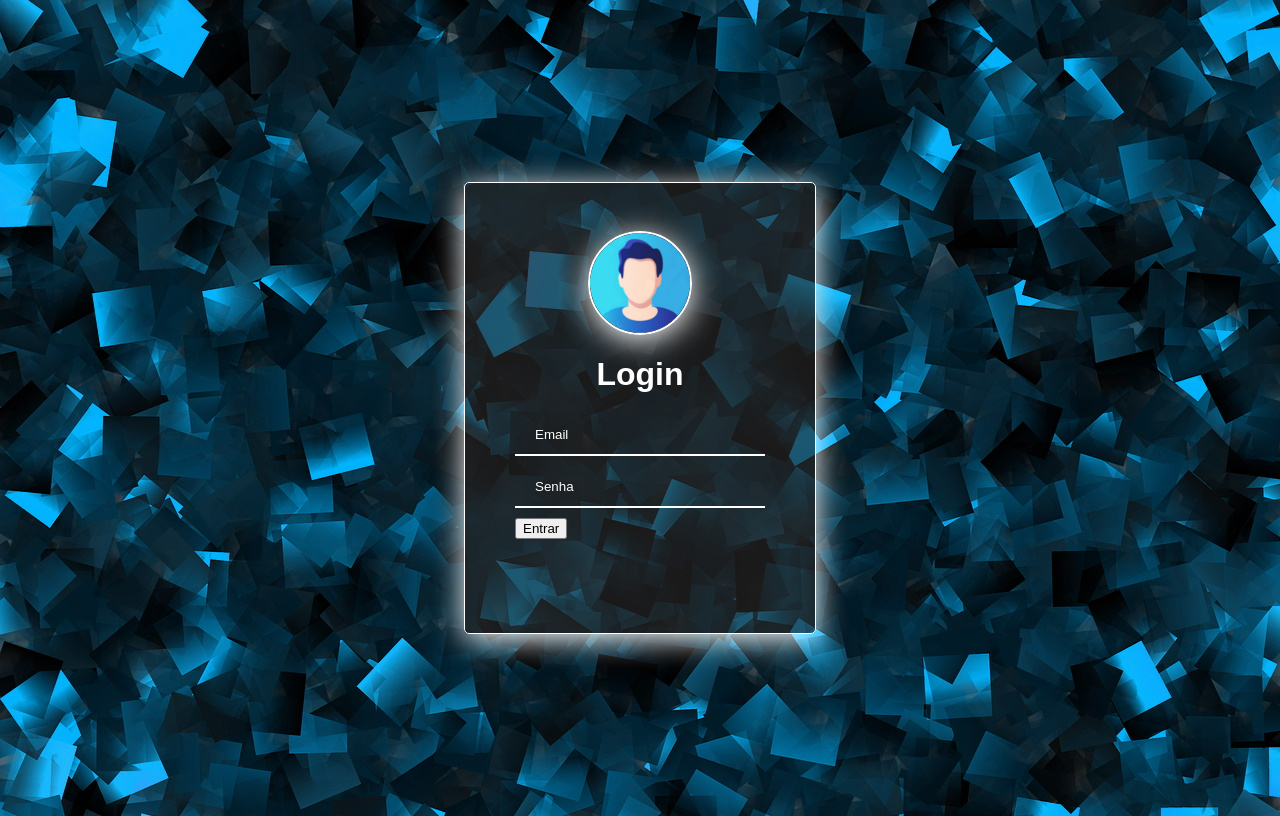
After one commit to NagibAlexandre/Projetec-2022-IFMG, a Flask app: template templates/loginindex.html in a window 1280 px wide. The commit adds this page. Run offline with Flask 2, Linux system fonts and the light colour scheme; the template is opened without the code that fills it, so the values that code supplies are empty.

Commit message:
Add files via upload

```diff
--- a/main.py
+++ b/main.py
@@ -21,9 +21,9 @@ def PaginaLogin():
       session['usuario_nome'] = usuario.nome
       return redirect(url_for('SiteIndex'))
 
-  return render_template('login.html')
+  return render_template('loginindex.html')
 
-@Site.route('/logout', methods=['POST'])
+@Site.route('/logout', methods=['GET','POST'])
 def PaginaLogout():
   session.pop('usuario_email', None)
   session.pop('usuario_nome', None)
@@ -37,7 +37,9 @@ def Login_info():
 def Site_noticias():
     return render_template('noticias.html', Titulo = 'Noticias')
 
-
+@Site.route('/login')
+def Site_Login():
+    return render_template('loginindex.html', Titulo = 'Login')
 
 # Esse código é para quando for rodar no Replit
 #app.run(host='0.0.0.0', debug=True)
--- /dev/null
+++ b/static/stylesheets/login_style.css
@@ -0,0 +1,58 @@
+body{
+    background-image: url(/static/images/wllppLogin.jpg);
+    overflow: auto;
+    background-size: cover;
+}
+
+.login_container{
+    height: 100vh;
+    display: flex;
+    align-items: center;
+    justify-content: center;
+}
+
+.div_form{
+    width: 350px;
+    height: 450px;
+    border-radius: 5px;
+    border: 0.5px solid white;
+    display: flex;
+    align-items: center;
+    justify-content: center;
+    background-color: rgba(41, 39, 39, 0.651);
+    box-shadow: 0 5px 30px white;
+    vertical-align: middle;
+    flex-direction: column;
+}
+
+input{
+    height: 8%;
+    width: 250px;
+    border: none;
+    background-color: transparent;
+    border-bottom: 2px solid white;
+    margin-bottom: 10px;
+    color: white;
+    padding: 20px;
+}
+
+input:focus{
+    outline: none;
+}
+
+::placeholder{
+    color: white;
+}
+
+h1{
+    color: white;
+    font-family: Arial, Helvetica, sans-serif;
+}
+
+img{
+    height: 100px;
+    width: 100px;
+    border: 2px solid white;
+    border-radius: 100px;
+    box-shadow: 0 5px 30px white;
+}
--- a/templates/base.html
+++ b/templates/base.html
@@ -23,9 +23,11 @@
         </div>
         <script src="/static/scripts/JavaScript_Functions.js"></script>
         {% if 'usuario_nome' in session %}
-            <input type="image" src="/static/images/usercon.png" class="img_header"/>
+        <a href="{{ url_for('Site_Login') }}" class="img_header">
+            <img src="/static/images/usercon.png" class="img_clickable"></a>
+        </div>
         {% else %}
-        <a href="{{ url_for('Login_info') }}" class="img_header">
+        <a href="{{ url_for('Site_Login') }}" class="img_header">
             <img src="/static/images/placeholder_user_Ico.png" class="img_clickable"></a>
         </div>
         {% endif %}
--- /dev/null
+++ b/templates/loginindex.html
@@ -0,0 +1,9 @@
+{% if 'usuario_nome' in session %}
+  <form action="{{url_for('PaginaLogout')}}">
+    <div> Olá {{ session['usuario_nome']}}</div>
+    <button>Sair</button>
+  </form>
+  {% extends 'loginfo.html' %}
+{% else %}
+  {% extends 'loginpage.html' %}
+{% endif %}
--- /dev/null
+++ b/templates/loginpage.html
@@ -0,0 +1,21 @@
+<head>
+  <link rel="stylesheet" href="/static/stylesheets/login_style.css">
+</head>
+
+<div class="login_container">
+  <div class="div_form">
+    <img src="/static/images/usercon.png" alt="login">
+    <h1>Login</h1>
+    <form action="{{ url_for('PaginaLogin') }}" method="post">
+      <div class="mb-3">
+        <label for="email" class="form-label"></label>
+        <input id="email" name="email" type="email" class="form-control" placeholder="Email">
+      </div>
+      <div class="mb-3">
+        <label for="senha" class="form-label"></label>
+        <input id="senha" name="senha" type="password" class="form-control" placeholder="Senha">
+      </div>
+      <button type="submit" class="btn btn-primary">Entrar</button>
+    </form>
+  </div>
+</div>
--- a/usuarios.py
+++ b/usuarios.py
@@ -6,7 +6,8 @@ class Usuario:
 
 lista_usuarios = [
   Usuario('Nagib', 'nagibverly@gmail.com', '123'),
-  Usuario('Natasha', 'natasha@gmail.com', 'abc')
+  Usuario('Natasha', 'natasha@gmail.com', 'abc'),
+  Usuario('Leo','leozinpvp@gmail.com','321')
 ]
 
 dict_usuarios = {usuario.email: usuario for usuario in lista_usuarios}
```
Also changed, not shown: static/stylesheets/estilo_base.css (+12 -0 lines), templates/noticias.html (+23 -6 lines), static/images/Logotipo.png, static/images/noticias/noticia3.png, static/images/noticias/noticia4.png, static/images/noticias/noticia5.png, static/images/placeholder_user_Ico.png, static/images/usercon.png, static/images/wllppLogin.jpg (added).
